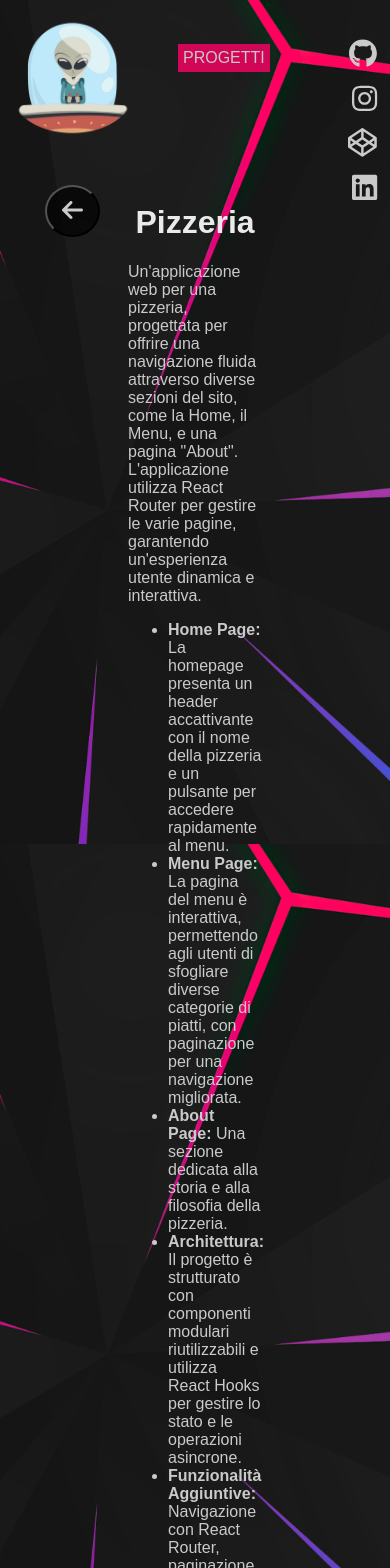
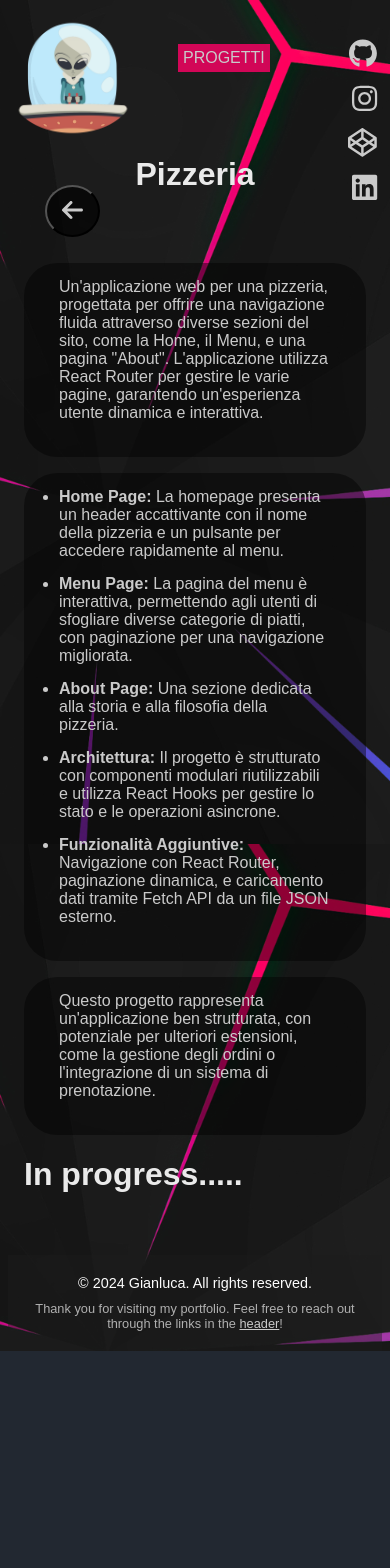
Before and after one commit to gianlucaKun/portfolio, a React (Vite) app: page /portfolio/pizzeria in a window 390 px wide. Shown: the top 1568 px of the page. After the commit the page ends 1351 px from the top, so only its background shows below. Built offline with nearby package versions, Linux system fonts and the light colour scheme.

Commit message:
update style mobile view pizzzeria and veryveg

```diff
--- a/src/pages/camping/Camping.scss
+++ b/src/pages/camping/Camping.scss
@@ -1,13 +1,17 @@
 $bgDiv: rgba(0, 0, 0, 0.441);
-
 
 .containerCamping {
   margin: 85px 0 25px;
   padding: 30px 120px 15px;
+
   .mobile {
     display: none;
   }
-  h1, h2, h3, h4 {
+
+  h1,
+  h2,
+  h3,
+  h4 {
     text-transform: uppercase;
   }
 
@@ -25,7 +29,6 @@ $bgDiv: rgba(0, 0, 0, 0.441);
     position: absolute;
     left: 45px;
     top: 185px;
-    border: none;
     cursor: pointer;
     z-index: 10;
   }
@@ -53,27 +56,26 @@ $bgDiv: rgba(0, 0, 0, 0.441);
         margin-right: 5px;
       }
     }
-
   }
 
   .contentWrapper {
     display: flex;
-    flex-direction: column; // Impila i contenuti verticalmente per la vista desktop
+    flex-direction: column;
 
     &.mobileView {
-      flex-direction: row; // Allinea i contenuti orizzontalmente per la vista mobile
+      flex-direction: row;
       justify-content: space-between;
 
       .iframeContainer {
         flex: 1;
-        margin-right: 20px; // Spazio tra iframe e descrizione
+        margin-right: 20px;
       }
 
       .containerDescription {
         flex: 1;
-        gap: 15px;
         display: flex;
         flex-direction: column;
+        gap: 15px;
       }
     }
   }
@@ -96,7 +98,7 @@ $bgDiv: rgba(0, 0, 0, 0.441);
     }
 
     &.rotated {
-      padding-bottom: 38%; // 2:3 aspect ratio for rotated view
+      padding-bottom: 38%;
       max-width: 350px;
     }
   }
@@ -105,19 +107,27 @@ $bgDiv: rgba(0, 0, 0, 0.441);
     background-color: $bgDiv;
     padding: 15px 35px 35px;
     border-radius: 33px;
+    height: fit-content;
+
     &.mobileView {
       margin-top: 0;
     }
-    height: fit-content;
   }
 
-  @media (width < 750px) {
-    .iframeContainer {
-      display: none;
+  @media (max-width: 750px) {
+    padding: 30px 15px;
+
+    .btnleftArrow {
+      top: 150px;
+      left: 15px;
     }
+
+
+    .iframeContainer,
     .viewControls {
       display: none;
     }
+
     .mobile {
       display: block;
       text-align: center;
@@ -137,5 +147,13 @@ $bgDiv: rgba(0, 0, 0, 0.441);
         cursor: pointer;
       }
     }
+    .containerDescription {
+      ul {
+        display: flex;
+        flex-direction: column;
+        gap: 16px;
+        margin-left: -38px;
+      }
+    }
   }
 }
--- a/src/pages/pizzeria/Pizzeria.scss
+++ b/src/pages/pizzeria/Pizzeria.scss
@@ -1,3 +1,5 @@
+$bgDiv: rgba(0, 0, 0, 0.441);
+
 main.containerPizzeria {
   margin: 85px 0 25px;
   padding: 30px 120px 15px;
@@ -15,3 +17,24 @@ main.containerPizzeria {
     text-align: center;
   }
 }
+
+@media (width < 750px) {
+  main.containerPizzeria {
+    padding: 30px 16px 15px;
+    .title {
+      position: relative;
+      top: -48px;
+    }
+  .description {
+    background-color: $bgDiv;
+    padding: 15px 35px 35px;
+    border-radius: 33px;
+    height: fit-content;
+  }
+  ul {
+    display: flex;
+    flex-direction: column;
+    gap: 15px;
+  }
+}
+}
--- a/src/pages/pizzeria/Pizzeria.tsx
+++ b/src/pages/pizzeria/Pizzeria.tsx
@@ -16,7 +16,7 @@ const Pizzeria: React.FC = () => {
         <p className="description">
           Un'applicazione web per una pizzeria, progettata per offrire una navigazione fluida attraverso diverse sezioni del sito, come la Home, il Menu, e una pagina "About". L'applicazione utilizza React Router per gestire le varie pagine, garantendo un'esperienza utente dinamica e interattiva.
         </p>
-        <ul>
+        <ul className="description">
           <li>
             <strong>Home Page:</strong> La homepage presenta un header accattivante con il nome della pizzeria e un pulsante per accedere rapidamente al menu.
           </li>
--- a/src/pages/veryveg/Veryveg.scss
+++ b/src/pages/veryveg/Veryveg.scss
@@ -1,3 +1,5 @@
+$bgDiv: rgba(0, 0, 0, 0.441);
+
 main.containerVeryveg {
   margin: 85px 0 25px;
   padding: 30px 120px 15px;
@@ -67,7 +69,11 @@ main.containerVeryveg {
 @media (width < 1250px) {
     main.containerVeryveg {
         margin: 45px 5px 25px;
-        padding: 30px 10px 15px;
+        padding: 30px 6px 15px;
+        .title{
+            position: relative;
+            top: -28px;
+        }
         .btnleftArrow {
             border-radius: 50%;
             font-size: 1.3rem;
@@ -109,5 +115,20 @@ main.containerVeryveg {
         padding: 0 10px 0 0;
         margin-right: -20px;
     }
+
+    .description {
+        background-color: $bgDiv;
+        padding: 15px 12px 35px;
+        border-radius: 33px;
+        height: fit-content;
+        margin-top: 0;
+
+        ul {
+            display: flex;
+            flex-direction: column;
+            gap: 10px;
+            margin-left: -26px;
+        }
+    }
 }
 }
```
Also changed, not shown: src/pages/veryveg/Veryveg.tsx (+46 -15 lines). Lines whose indentation alone changed are shown as unchanged.
